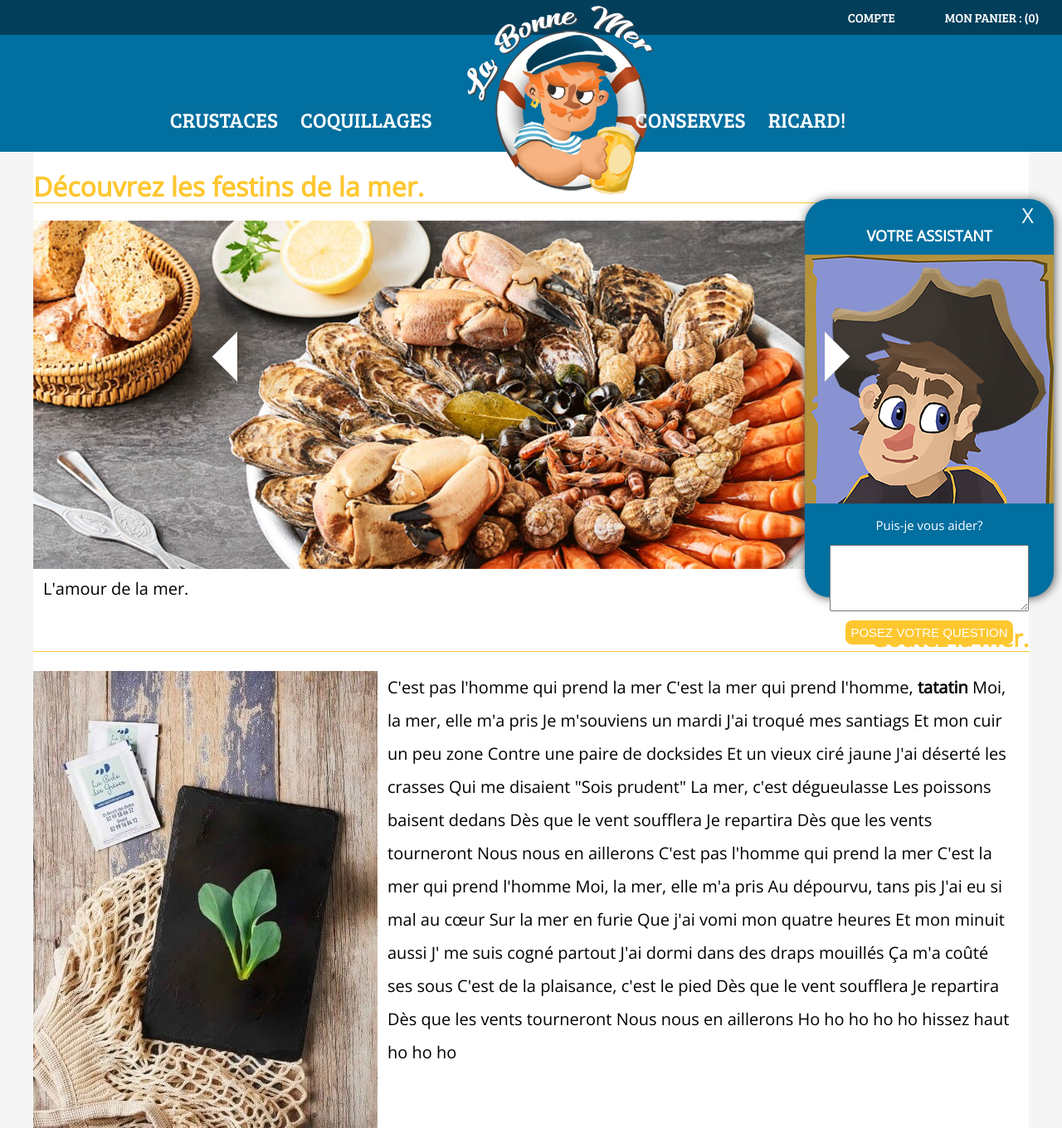
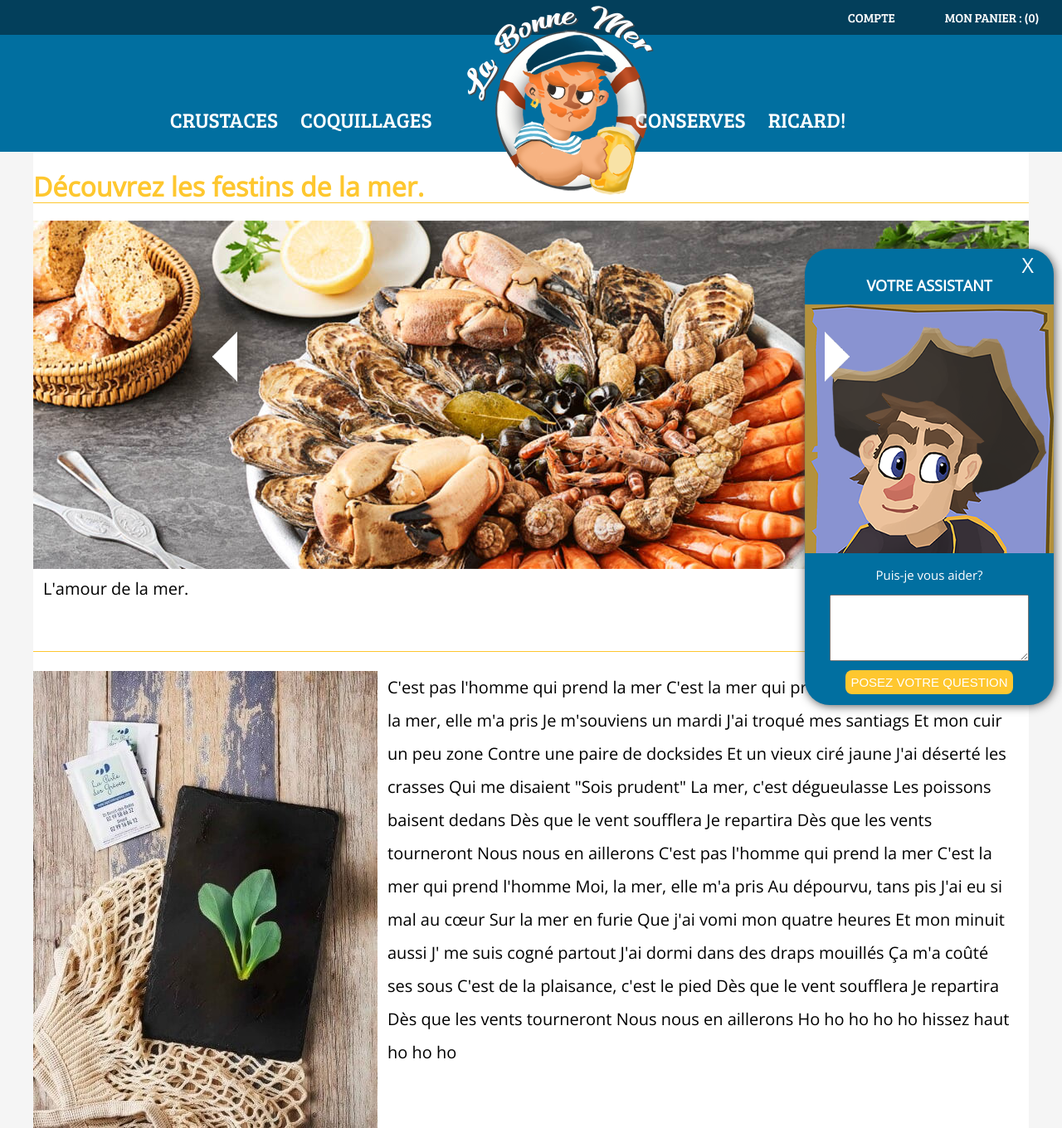
Before and after one commit to leonyes-fr/labonnemer, a PHP site: page / in a window 1280 px wide. Shown: the top 1360 px of the page at 83% size. Run offline with PHP 8.4, Linux system fonts and the light colour scheme.

Commit message:
test passe 3

```diff
--- a/public/css/style.css
+++ b/public/css/style.css
@@ -163,11 +163,11 @@ nav ul li:hover {
 	margin: 0 auto;
 	text-align: center;
 	text-transform: none;
-	width: 16%;
-	height: 60%;
+	width: 300px;
+	height: 550px;
 	min-width: 300px;
 	position: fixed;
-	top: 30%;
+	top: 300px;
 	right:10px;
 	border-radius: 30px;
 	box-shadow: 1px 1px 12px #555;
@@ -209,7 +209,7 @@ nav ul li:hover {
 
 #chapeau {  /* test provisoire---------------------------------------- !!!!!!!!! */
 	position: fixed;
-	top: 37%;
+	top: 368px;
 	right:10px;
 }
 
```
